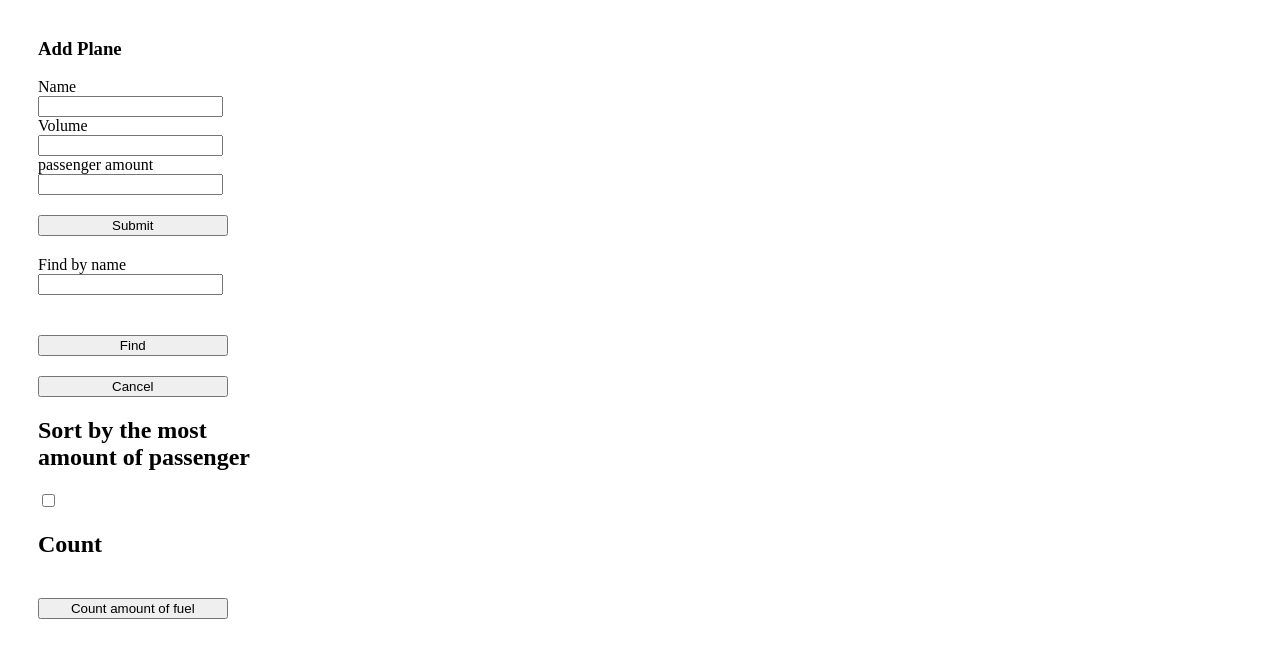
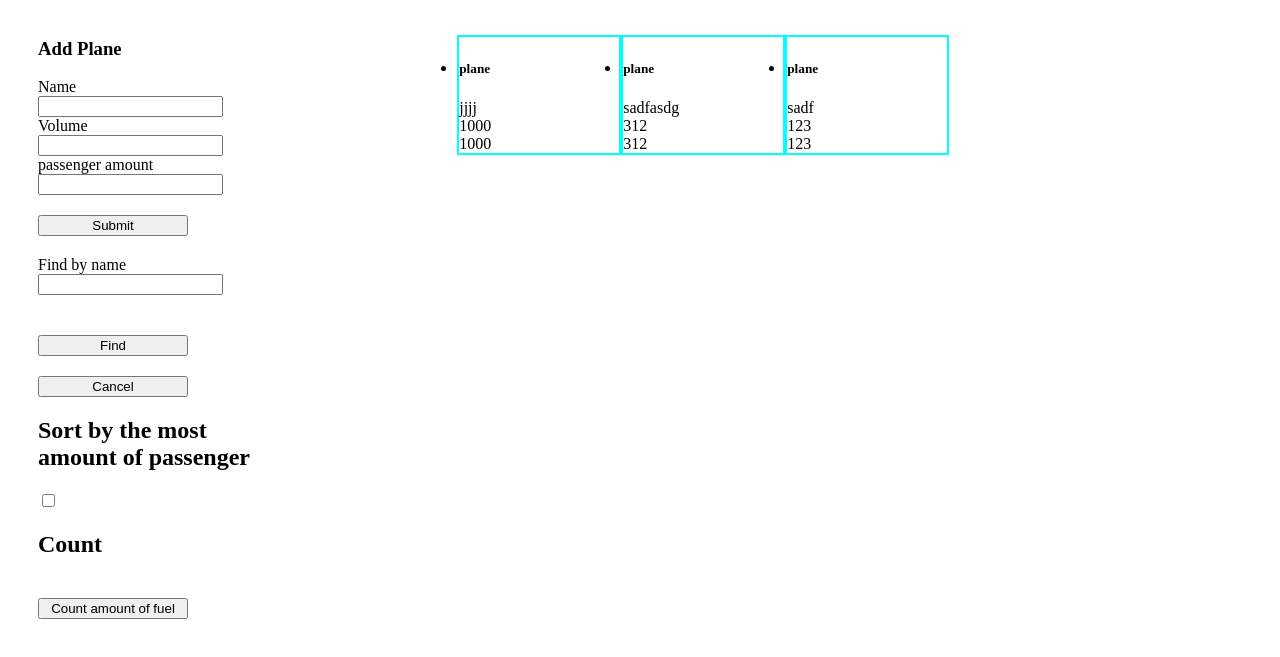
Before and after one commit to Danvace/Landing, a plain HTML site: page index.html in a window 1280 px wide. Both pictures are taken after a click on the button "Find". Shown: the part 69-726 px from the top of the page. Drawn offline with Linux system fonts and the light colour scheme.

Commit message:
fix lab 3 and modify

```diff
--- a/index.css
+++ b/index.css
@@ -5,7 +5,7 @@ header {
 }
 main {
     display: flex;
-    width: 100%;
+    justify-content: flex-start;
 }
 .left-side {
     width: 40%;
@@ -27,7 +27,7 @@ main {
 
 .left-side-cards button {
     margin-top: 20px;
-    width: 50%;
+    width: 150px;
 }
 
 .edit {
@@ -42,5 +42,21 @@ main {
 }
 
 .edit button {
-    width: 50%;
+    width: 150px;
 }
+
+.plane-card {
+    /*margin-right: 15px;*/
+    margin-bottom: 10px;
+    border: 2px solid aqua;
+    width: 10rem;
+}
+
+/*.show-list {*/
+/*    list-style: none;*/
+/*}*/
+
+.items-to-list {
+    display: flex;
+    flex-flow: wrap;
+}
--- a/index.html
+++ b/index.html
@@ -58,11 +58,10 @@
         </div>
     </div>
     <div class="show-list">
-            <ul id="items-to-list">
+            <ul id="items-to-list" class="items-to-list">
 
             </ul>
     </div>
-
 </main>
 
 
--- a/index.js
+++ b/index.js
@@ -8,7 +8,25 @@ const checkbox = document.getElementById("checkbox");
 const output = document.getElementById("count-output");
 const countButton = document.getElementById("count-fuel-button");
 
-let planes = [];
+let planes = [
+    {
+        name: "sadf",
+        volume: 123,
+        passengerAmount: 123
+    },
+    {
+        name: "sadfasdg",
+        volume: 312,
+        passengerAmount: 312
+    },
+    {
+        name: "jjjj",
+        volume: 1000,
+        passengerAmount: 1000
+    }
+];
+let foundPlanes = planes;
+
 
 const addItem = ({name, volume, passengerAmount}) => {
 
@@ -37,23 +55,25 @@ submitButton.addEventListener("click", (event) => {
 })
 
 findButton.addEventListener("click", () => {
-    const foundPlanes = planes.filter(h => h.name.search(findInput.value) !== -1);
+    foundPlanes = planes.filter(h =>
+        h.name.toLowerCase().search(findInput.value.toLowerCase()) !== -1);
 
     renderItems(foundPlanes);
 })
 
 cancelFindButton.addEventListener("click", () => {
+    foundPlanes = planes;
     renderItems(planes);
     findInput.value = "";
 })
 
 checkbox.addEventListener("change",() =>{
-    renderItems(planes);
+    renderItems(foundPlanes);
 })
 
 countButton.addEventListener("click", () => {
     let count = 0;
-    for (let plane of planes){
+    for (let plane of foundPlanes){
         count += parseInt(plane.volume);
     }
     output.textContent = count.toString();
--- a/utils.js
+++ b/utils.js
@@ -18,7 +18,7 @@ export const clearInputs = () => {
 }
 
 const itemTemplate = ({name, volume, passengerAmount}) =>
-    `<li>
+    `<li class="plane-card">
                     <h5>plane</h5>
                     <span>${name}</span> <br>
                     <span>${volume}</span> <br>
```
